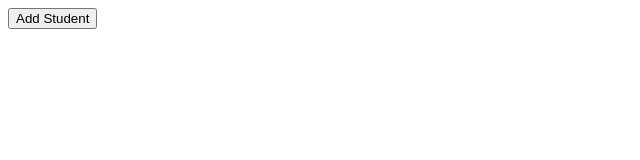
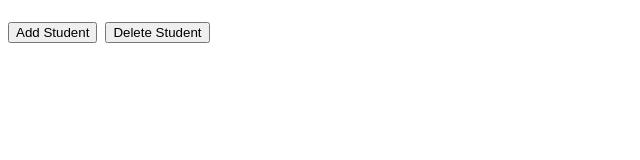
Before and after one commit to QT-2005/QLDA-student-management, a plain HTML site: page student-management/index.html in a window 1280 px wide. Shown: the whole page, without its empty margins (0-640 px from the left). Drawn offline with Linux system fonts and the light colour scheme.

Commit message:
feat/add delete student button

```diff
--- a/student-management/index.html
+++ b/student-management/index.html
@@ -1,3 +1,4 @@
 <h1>
     <button> Add Student </button>
+    <button> Delete Student </button>
 </h1>
```
